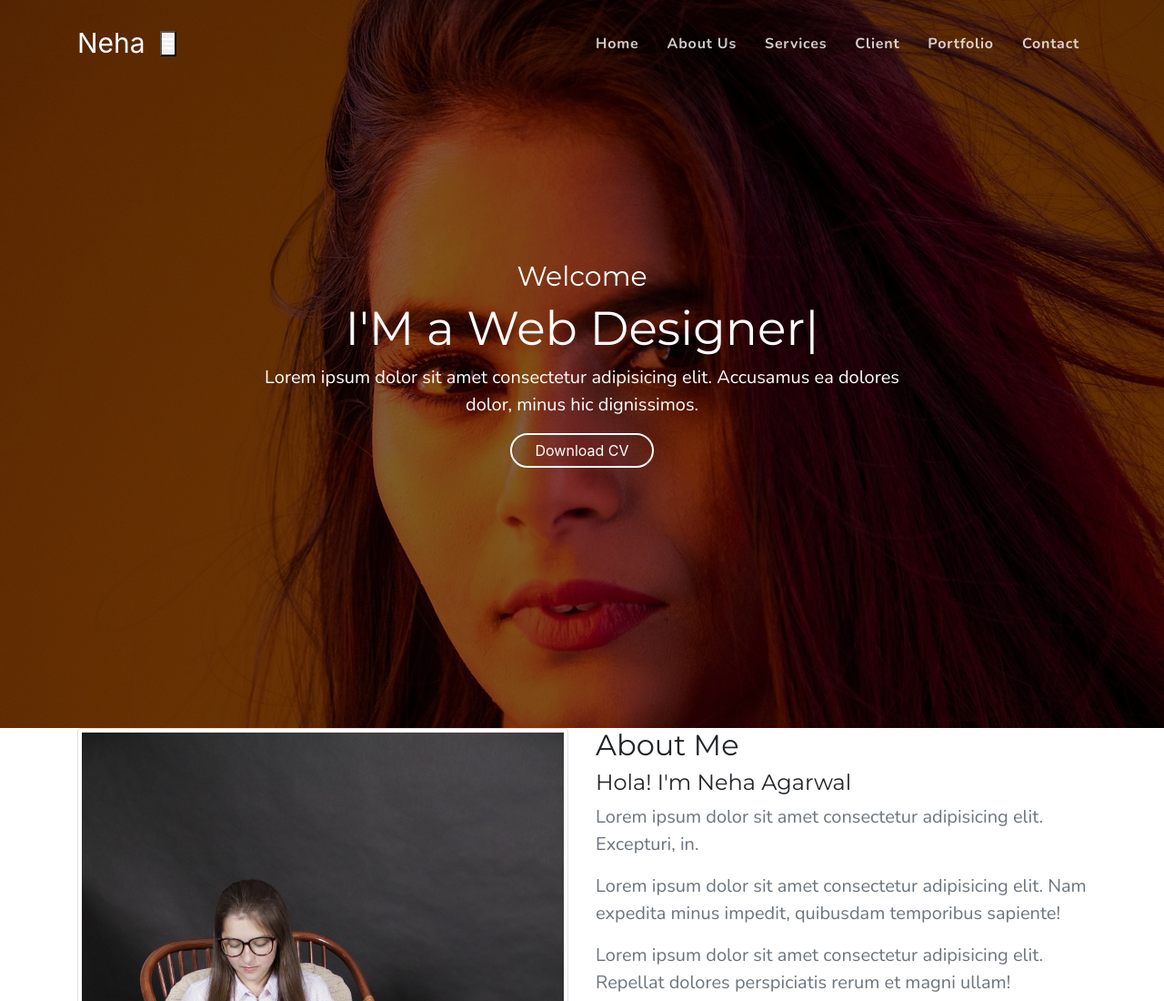
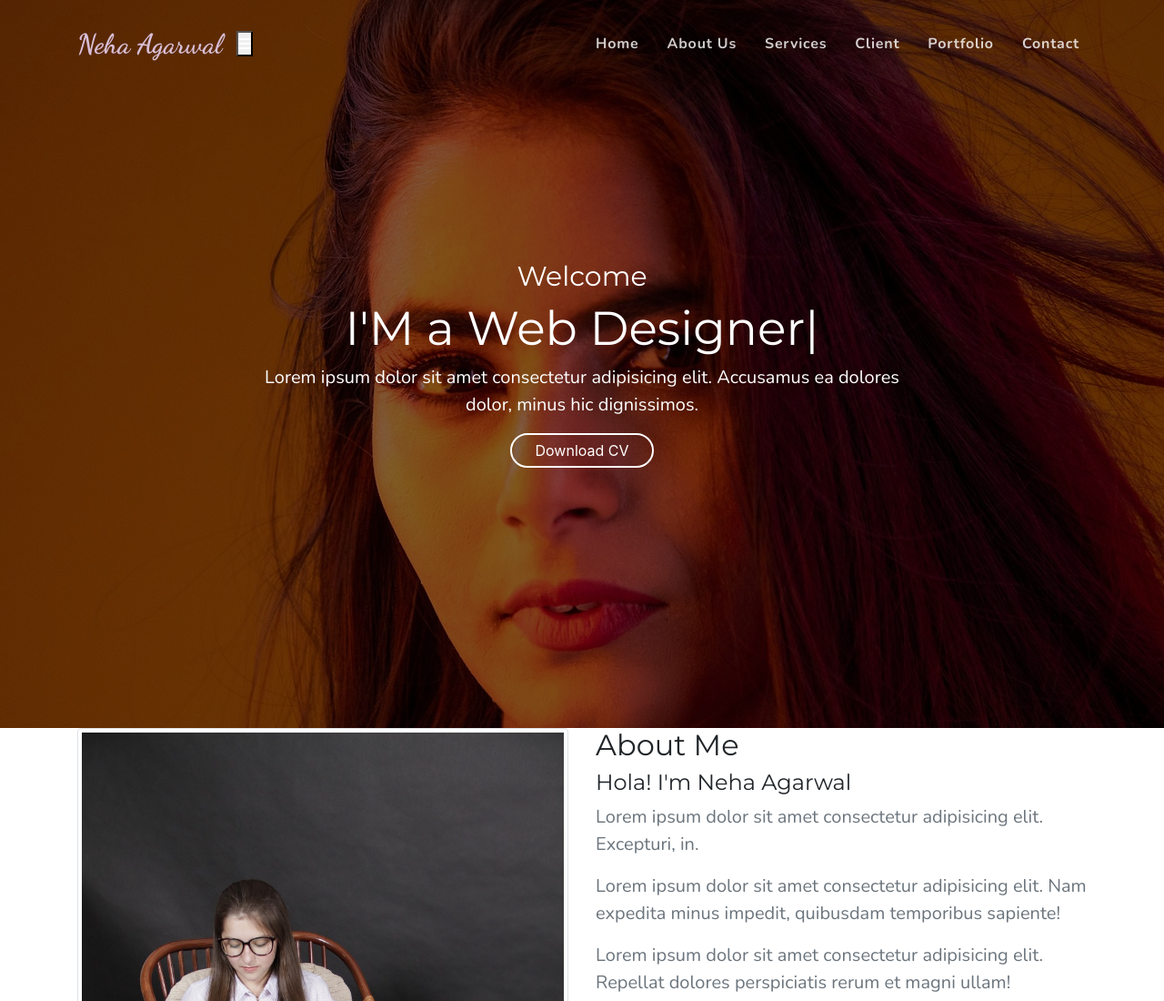
Before and after one commit to nehaagarwal1900/portfolio-Neha, a plain HTML site: page index.html in a window 1280 px wide. Shown: the top 1100 px of the page at 91% size. Drawn offline with nearby package versions, Linux system fonts and the light colour scheme.

Commit message:
file updaed

```diff
--- a/index.html
+++ b/index.html
@@ -10,6 +10,7 @@
     <link rel="stylesheet" href="https://cdnjs.cloudflare.com/ajax/libs/font-awesome/6.3.0/css/all.min.css">
     <link rel="stylesheet"
         href="https://fonts.googleapis.com/css2?family=Montserrat:wght@400;600;700&family=Nunito:wght@400;700&display=swap">
+    <link href="https://fonts.googleapis.com/css2?family=Dancing+Script:wght@700&display=swap" rel="stylesheet">
     <title>Portfolio</title>
 </head>
 
@@ -17,7 +18,8 @@
 
     <nav class="navbar navbar-expand-lg sticky fixed-top r-nav">
         <div class="container">
-            <a href="#" class="navbar-brand">Neha</a>
+            <a href="#" class="navbar-brand"><span style="font-family: 'Dancing Script', cursive; color:thistle">Neha
+                    Agarwal</span></a>
             <button class="navbar-toggle" type="button" data-toggle="collapse" data-target="#navbarId">
                 <span><i class="fas fa-bars hamburger"></i></span>
             </button>
```
